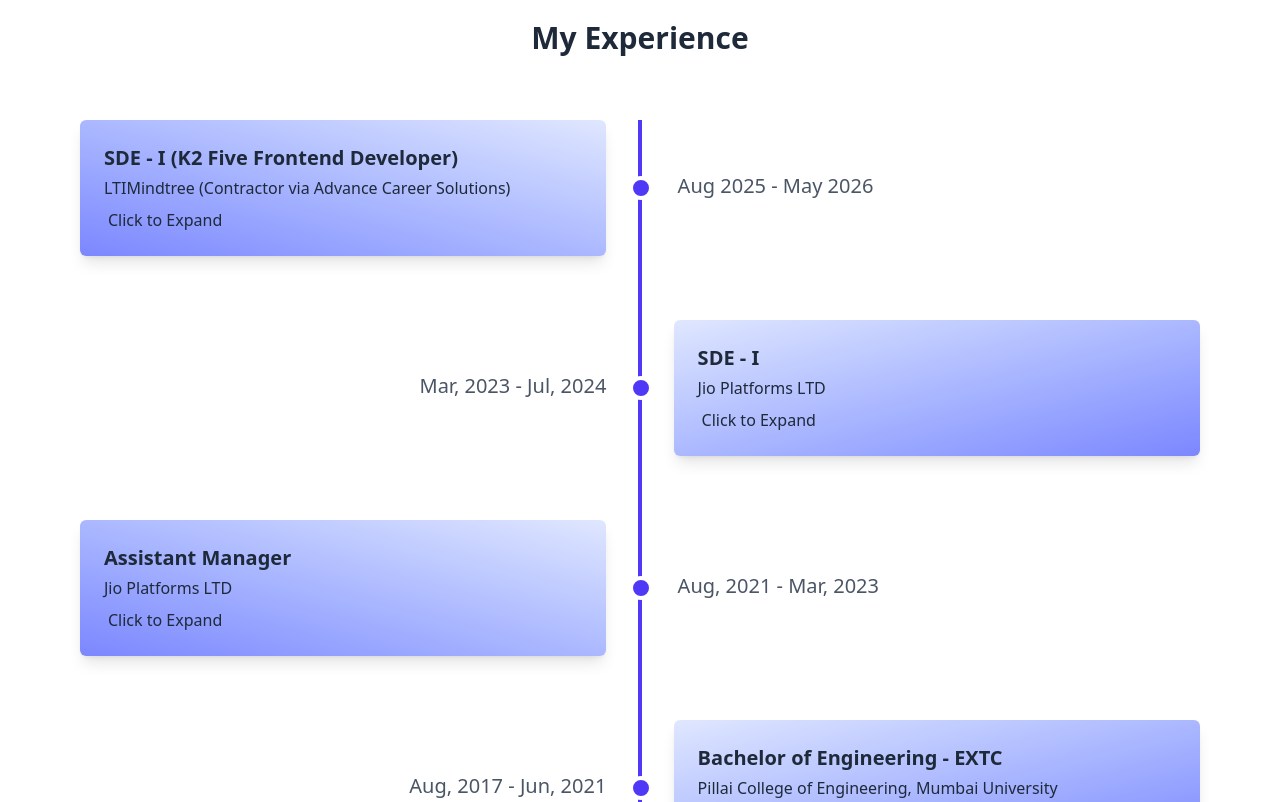
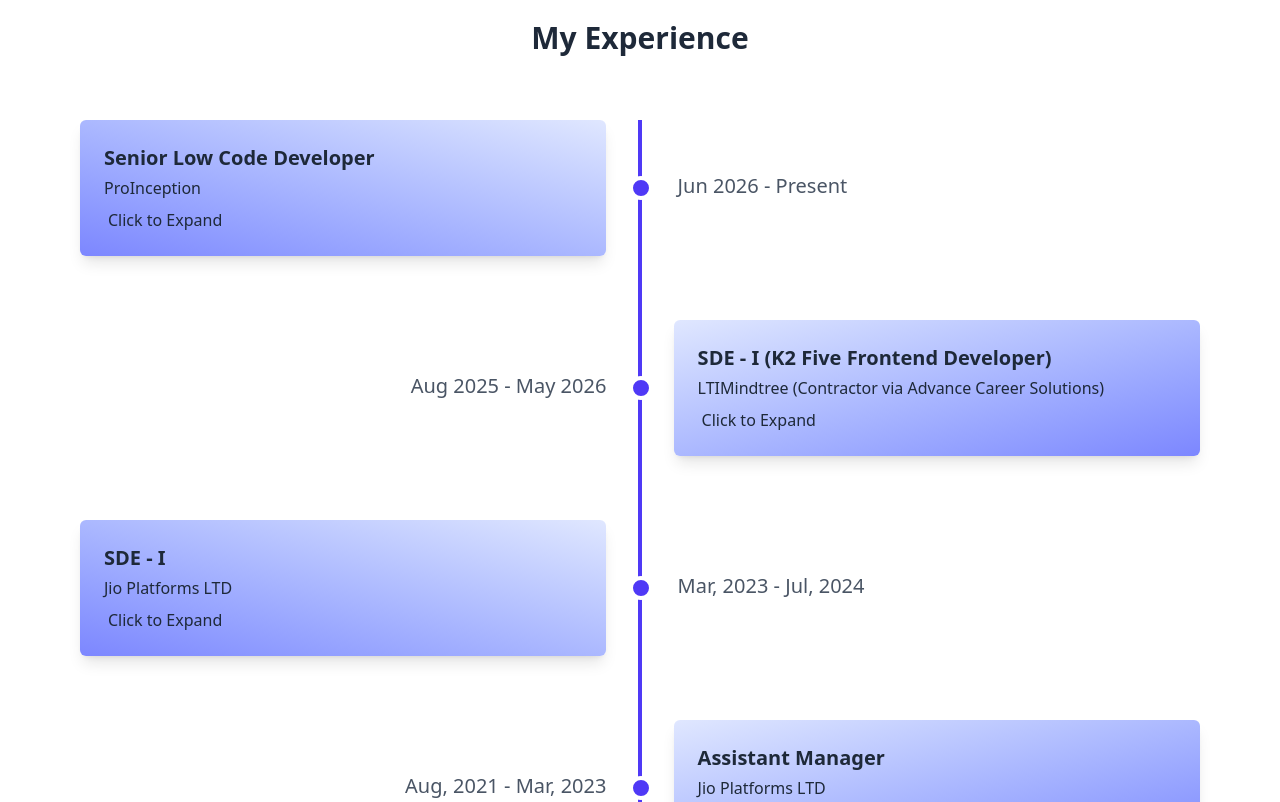
Before and after one commit to royalprivileger/portfolio, a React (Vite) app: page / in a window 1280 px wide. Shown: the part 900-1702 px from the top of the page. Built offline with nearby package versions, Linux system fonts and the light colour scheme.

Commit message:
Latest Profile Update Details

```diff
--- a/src/utilities/data.js
+++ b/src/utilities/data.js
@@ -3,6 +3,14 @@
 }
 
 export const timelineItems = [
+  {
+    title: "Senior Low Code Developer",
+    company: "ProInception",
+    showDate: "Jun 2026 - Present",
+    description: "Click to Expand",
+    detailedDescription:
+      "As a Senior Low Code Developer at ProInception, I architect and develop enterprise-grade applications using the K2 Low-Code Platform. My responsibilities include designing modern and responsive user interfaces with custom Style Profiles, building workflow-centric business applications, and integrating K2 with SQL Server and SAP to streamline business operations. I focus on delivering scalable, secure, and high-performance solutions by optimizing workflows, improving user experience, and ensuring seamless data integration across enterprise systems. I work closely with stakeholders and development teams to translate business requirements into robust low-code applications that improve operational efficiency and accelerate digital transformation.",
+  },
   {
     title: "SDE - I (K2 Five Frontend Developer)",
     company: "LTIMindtree (Contractor via Advance Career Solutions)",
```
Also changed, not shown: 1 other file (tests, documents, lock files or other folders).
